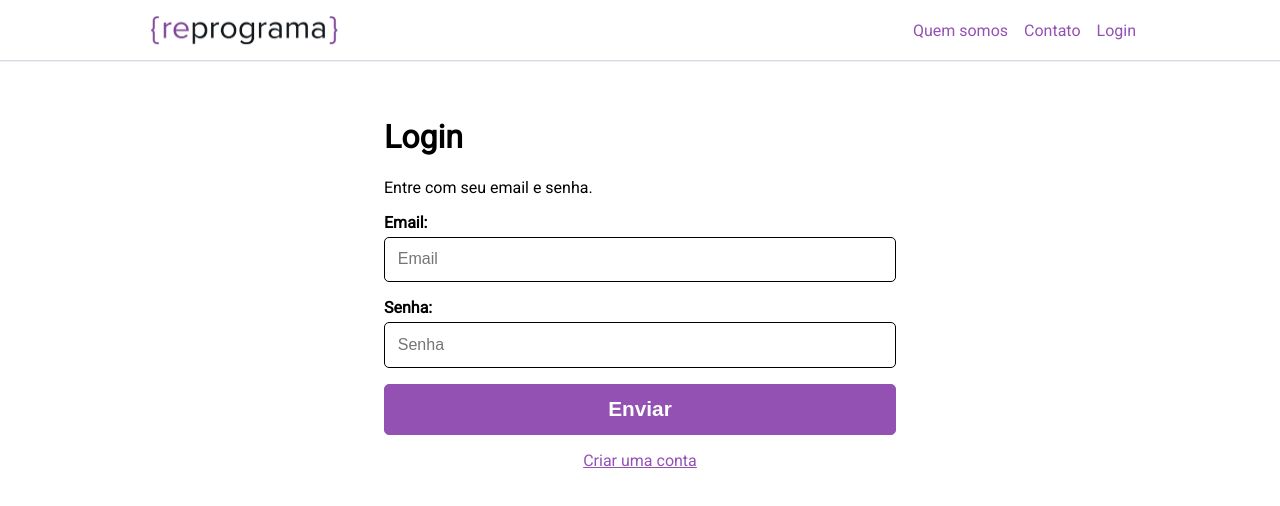
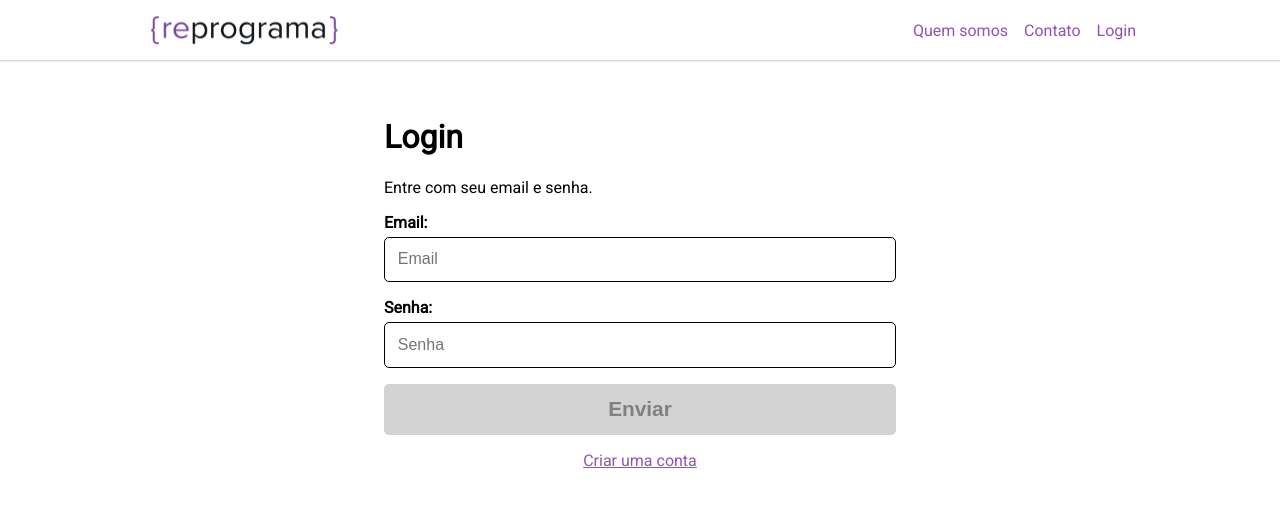
Before and after one commit to reprograma/react, a React (Create React App) app in the folder Projeto/: page / in a window 1280 px wide. Shown: the top 506 px of the page. Built offline with nearby package versions, Linux system fonts and the light colour scheme.

Commit message:
Desabilitado botão do formulário

```diff
--- a/Projeto/src/paginas/Login/Login.js
+++ b/Projeto/src/paginas/Login/Login.js
@@ -20,11 +20,26 @@ class Login extends React.Component {
                 erro: ''
             }
         }
-
-        this.handleChange = this.handleChange.bind(this)
     }
 
-    handleChange(nomeDoInput, valorDoInput, erro = ''){
+    handleSubmit = (e) => {
+        e.preventDefault()
+
+        const usuario = {
+            email: this.state.email.valor,
+            senha: this.state.senha.valor
+        }
+
+        const estaDesabilitado = this.deveDesabilitaFormulario()
+
+        if (!estaDesabilitado) {
+            // TODO: enviar dados para a API
+            console.log("usuario", usuario)
+        }
+
+    }
+
+    handleChange = (nomeDoInput, valorDoInput, erro = '') => {
         // console.log('nomeDoInput: ', nomeDoInput)
         // console.log('valorDoInput: ', valorDoInput)
         // console.log('erro: ', erro)
@@ -37,11 +52,24 @@ class Login extends React.Component {
         })
     }
 
+    deveDesabilitaFormulario() {
+        return !this.state.email.valor ||
+                this.state.email.erro ||
+               !this.state.senha.valor ||
+                this.state.senha.erro
+    }
+
 
     render() {
+        const desabilitado = this.deveDesabilitaFormulario()
+
         return (
             <div className="login">
-                <Formulario titulo="Login" texto="Entre com seu email e senha.">
+                <Formulario
+                    titulo="Login"
+                    texto="Entre com seu email e senha."
+                    onSubmit={this.handleSubmit}
+                >
                     <Grupo erro={this.state.email.erro}>
                         <Grupo.Legenda htmlFor="email">
                             Email:
@@ -71,7 +99,7 @@ class Login extends React.Component {
                         />
                     </Grupo>
 
-                    <Botao desabilitado={false}>
+                    <Botao desabilitado={desabilitado}>
                         Enviar
                     </Botao>
 
```
